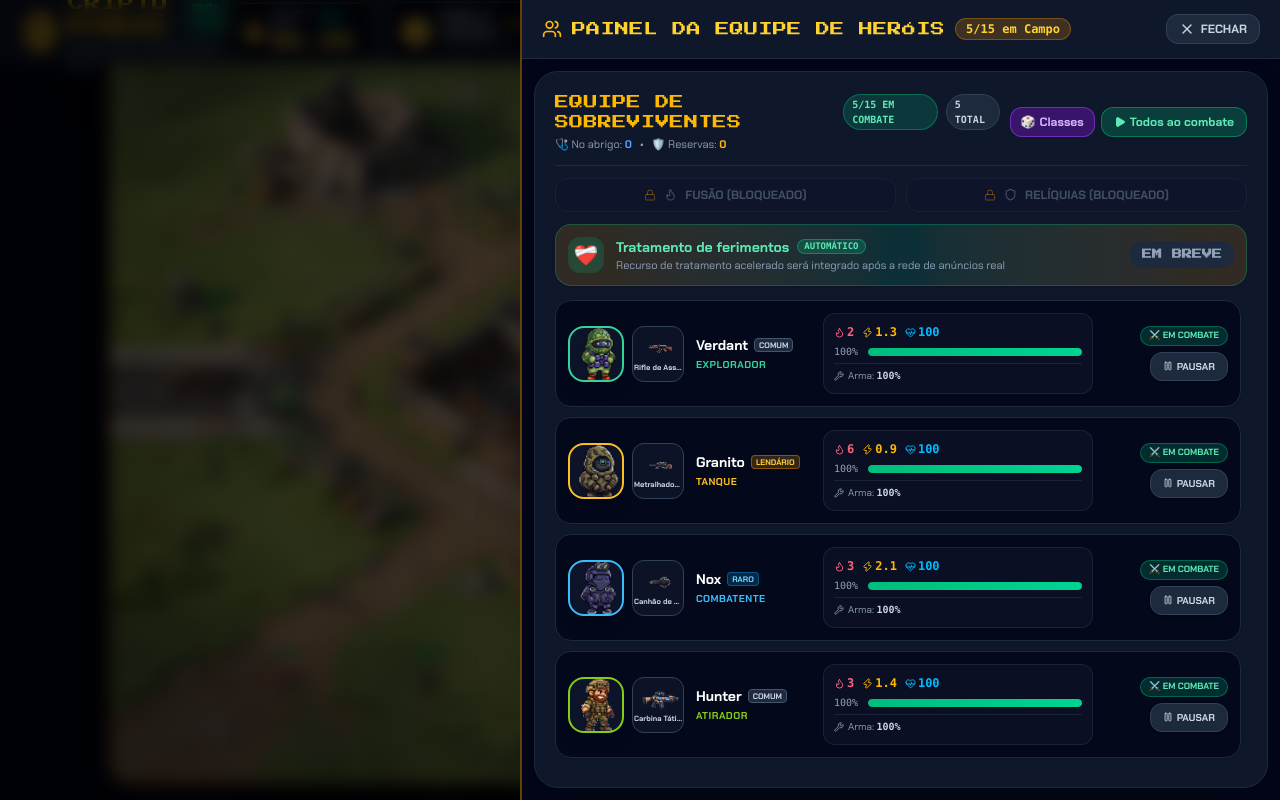
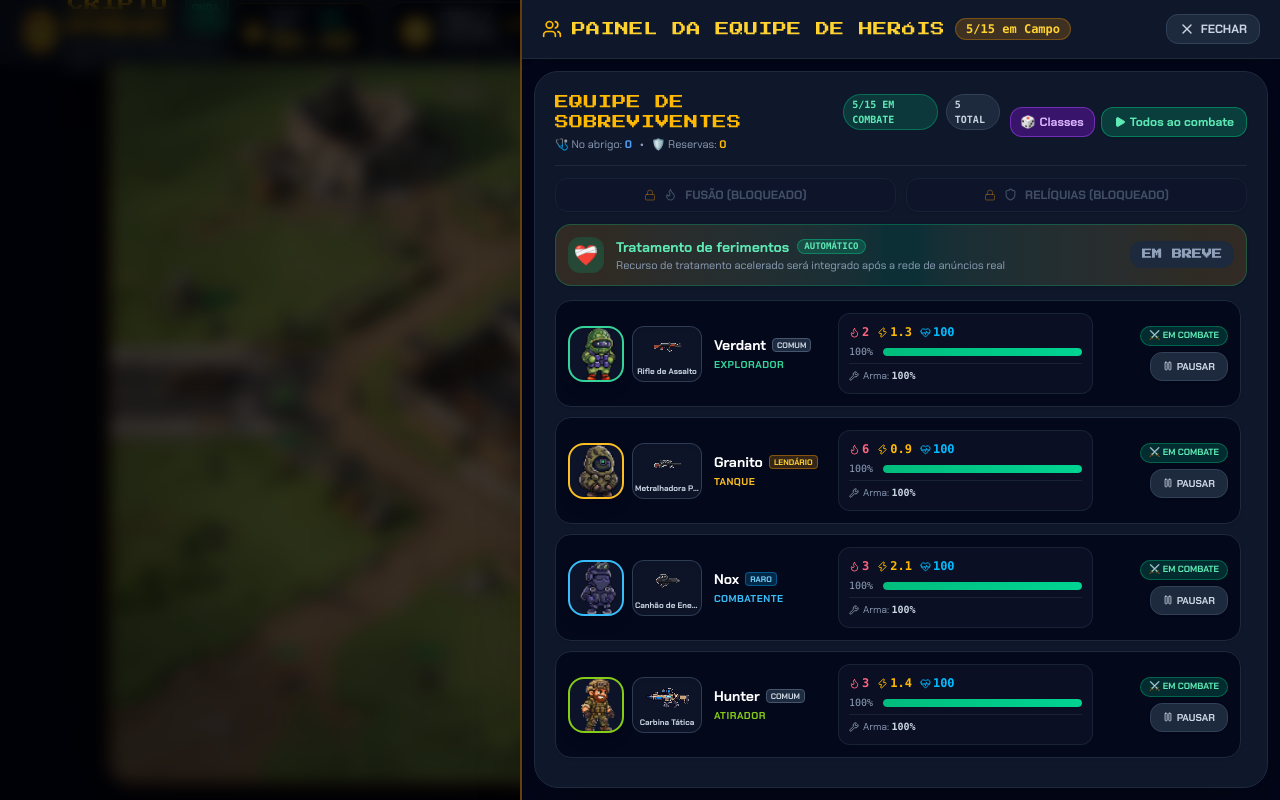
Before and after one commit to pagjusto/cryptominers, a React (Vite) app: page / in a window 1280 px wide. Both pictures are taken after a click on the button "Abrir Painel da Equipe de Heróis". Built offline with nearby package versions, Linux system fonts and the light colour scheme.

Commit message:
feat: ampliar exibicao das armas no painel de herois e apontar para a direita

```diff
--- a/src/components/HeroList.jsx
+++ b/src/components/HeroList.jsx
@@ -149,7 +149,7 @@ export default function HeroList({
               }`}
             >
               {/* COLUNA 1: IDENTIDADE DO HERÓI (AVATAR, NOME, CLASSE, TRAIT) */}
-              <div className="flex items-center gap-3 shrink-0 min-w-[245px] max-w-[270px]">
+              <div className="flex items-center gap-3 shrink-0 min-w-[260px] max-w-[290px]">
                 <div className="flex items-center gap-2 shrink-0">
                   <div className="w-14 h-14 rounded-2xl border-2 shadow-lg shrink-0 bg-slate-900/90 flex items-center justify-center overflow-hidden"
                     title={rosterHero.name}
@@ -161,15 +161,17 @@ export default function HeroList({
                       backgroundPosition: `-${rosterHero.spriteIndex * 56}px center`,
                       imageRendering: 'auto'
                     }} />
-                  <div className="w-13 h-14 rounded-xl border border-slate-700 bg-slate-900/80 flex flex-col items-center justify-center px-1 shrink-0">
-                    <div className="w-11 h-7 bg-no-repeat" title={rosterWeapon?.name}
+                  <div className="w-[70px] h-14 rounded-xl border border-slate-700/90 bg-slate-900/90 flex flex-col items-center justify-center px-1 shrink-0 shadow-inner group hover:border-amber-400/50 transition">
+                    <div className="w-[60px] h-[33px] bg-no-repeat transition-transform group-hover:scale-105" title={rosterWeapon?.name}
                       style={{
                         backgroundImage: 'url(/assets/weapon-roster.png?v=4)',
                         backgroundRepeat: 'no-repeat',
-                        backgroundSize: '635.7px 27.5px',
-                        backgroundPosition: `-${(rosterWeapon?.sourceIndex || 0) * 48.9}px center`
+                        backgroundSize: '762.6px 33px',
+                        backgroundPosition: `-${(rosterWeapon?.sourceIndex || 0) * 58.66}px center`,
+                        transform: 'scaleX(-1)',
+                        imageRendering: 'pixelated'
                       }} />
-                    <span className="text-[7.5px] text-slate-300 font-bold text-center leading-tight truncate max-w-[48px]">{rosterWeapon?.name || 'Sem arma'}</span>
+                    <span className="text-[8px] text-slate-300 font-bold text-center leading-tight truncate max-w-[64px] mt-0.5">{rosterWeapon?.name || 'Sem arma'}</span>
                   </div>
                 </div>
 
```
